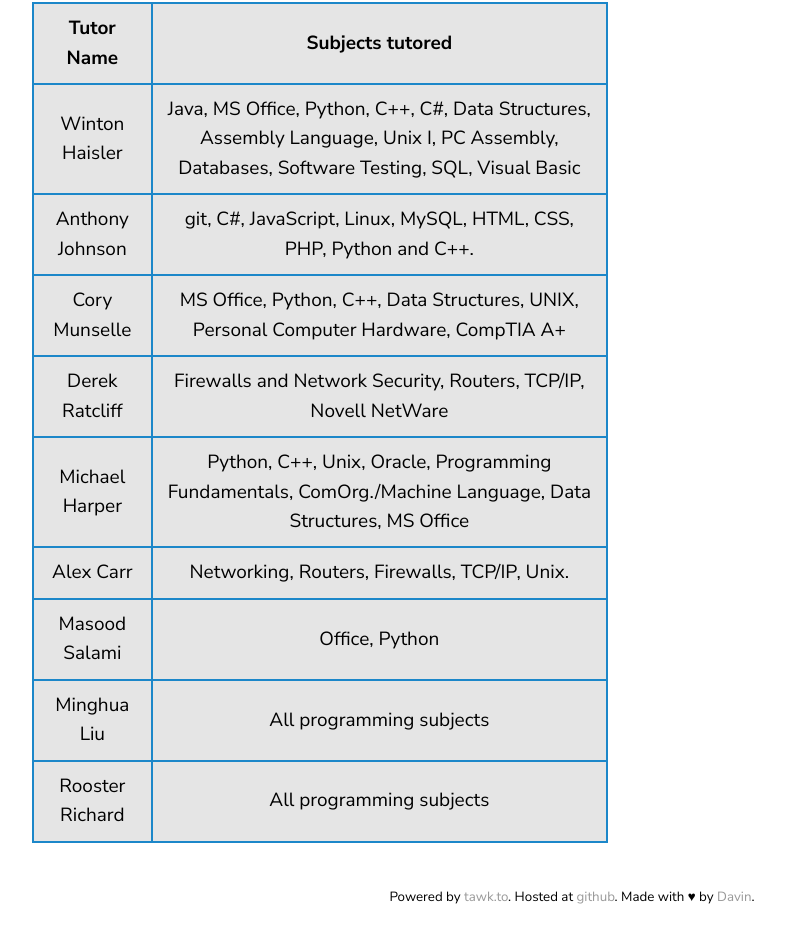
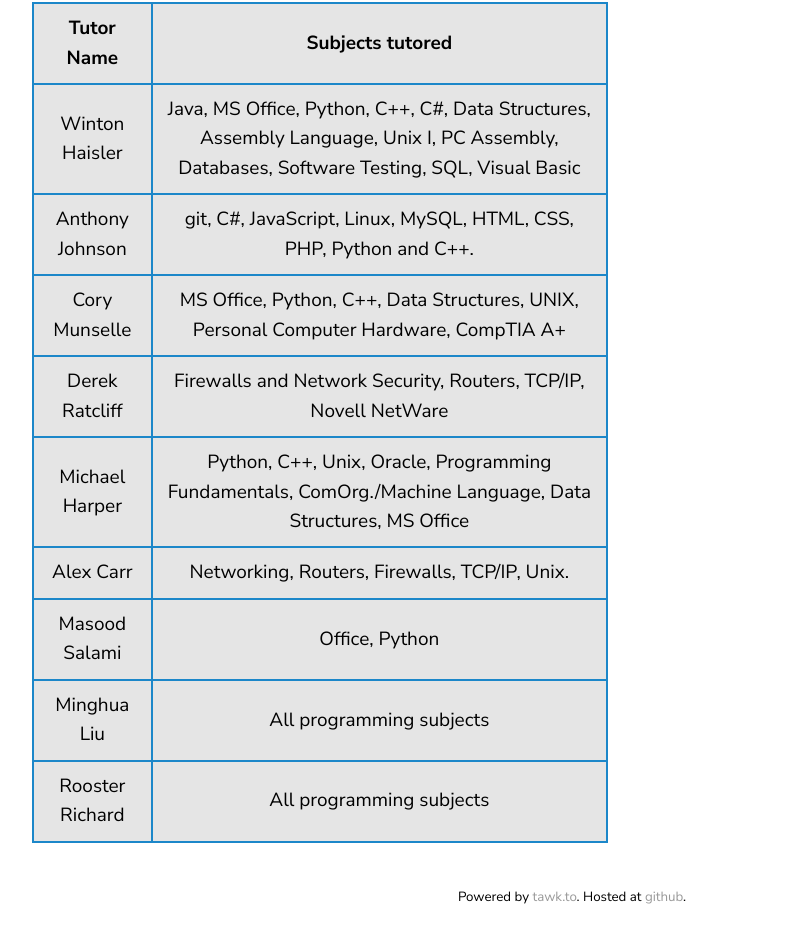
Before and after one commit to roosterrichard/acctutor, a Jekyll site: the page built from index.md, in a window 1280 px wide. Shown: the part 1384-2336 px from the top of the page, without its empty margins (68-853 px from the left). Built offline with Jekyll 4.4.1, drawn with Linux system fonts in a browser that asks for light colours; our own code applies the rules of GitHub Pages for plain Markdown files.

Commit message:
Update footer.html

```diff
--- a/_includes/footer.html
+++ b/_includes/footer.html
@@ -35,5 +35,5 @@
 </script>
 {%- endif -%}
 <footer>
-	Powered by <a href="https://www.tawk.to/legal/">tawk.to</a>. Hosted at <a href="https://roosterrichard.github.io/acctutor/">github</a>. Made with ♥ by <a href="https://davinlawrence.com">Davin</a>.
+	Powered by <a href="https://www.tawk.to/legal/">tawk.to</a>. Hosted at <a href="https://roosterrichard.github.io/acctutor/">github</a>.
 </footer>
```
